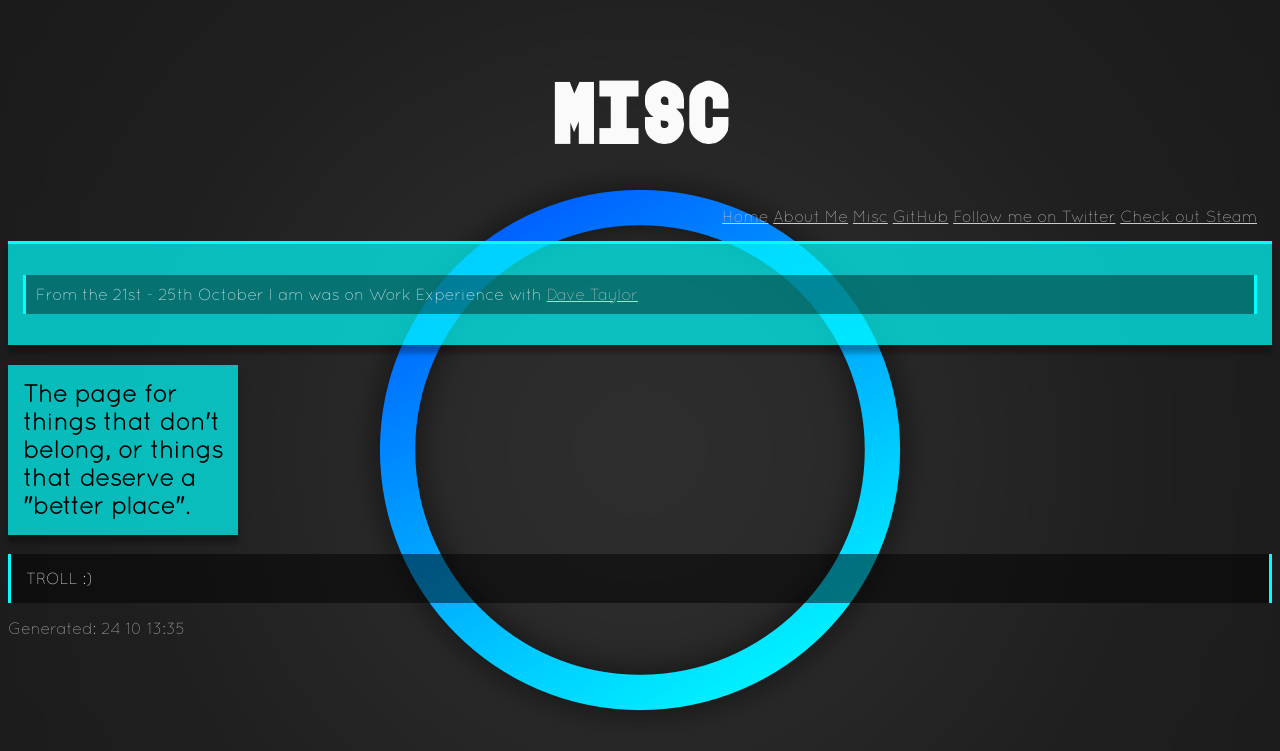
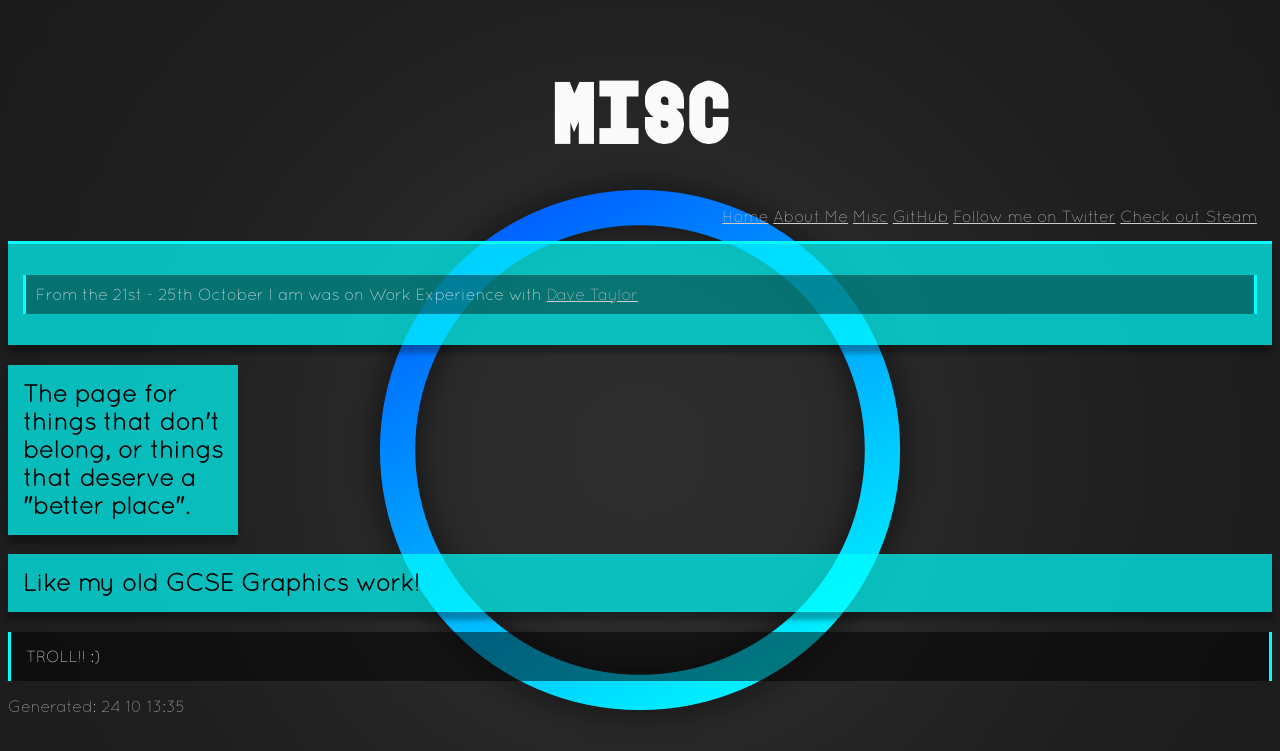
Before and after one commit to boffnoff/boffnoff.github.com, a Jekyll site: the page built from misc.html, in a window 1280 px wide. Shown: the top 751 px of the page. Built offline with Jekyll 4.4.1, drawn with Linux system fonts in a browser that asks for light colours.

Commit message:
added text

```diff
--- a/misc.html
+++ b/misc.html
@@ -10,10 +10,19 @@ layout: master
   The page for things that don't belong, or things that deserve a "better place".
 </h2>
 
+<h2>
+  Like my old GCSE Graphics work!
+</h2>
+
+
+
+
+
+
 
 
 
 
 <p>
-  TROLL :)
+  TROLL!! :)
   </p>
```
